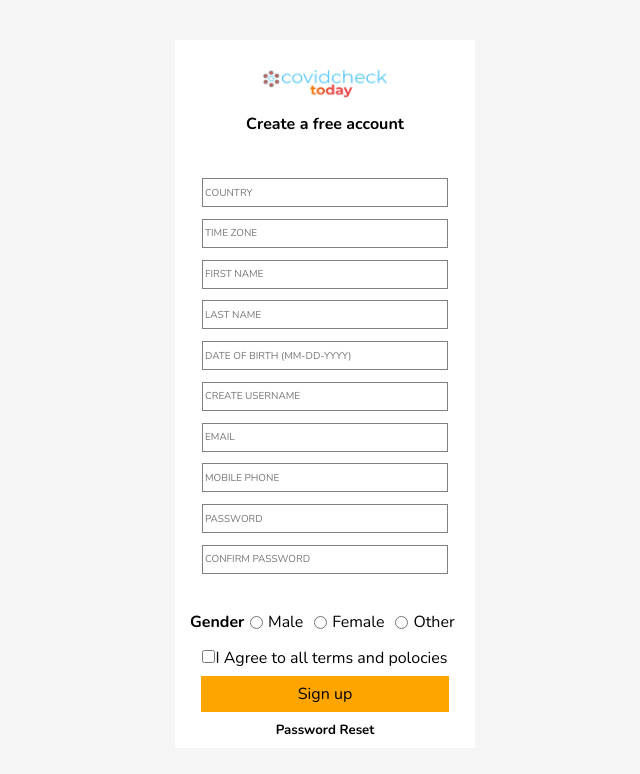
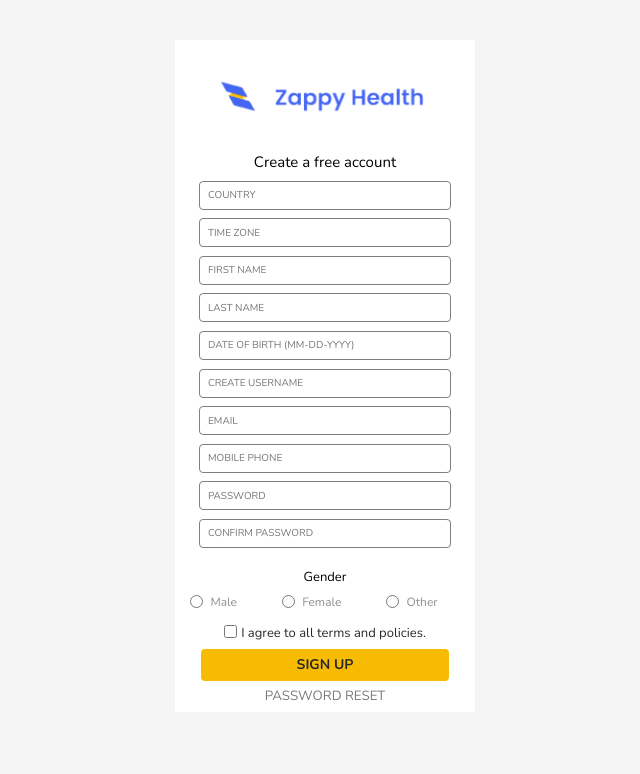
Before and after one commit to nascott94/telahealth-portal, a React (Create React App) app: page /newuser in a window 1280 px wide. Shown: the top 774 px of the page, without its empty margins (315-955 px from the left). Built offline with nearby package versions, Linux system fonts and the light colour scheme.

Commit message:
login and new user worky

```diff
--- a/src/components/homepage/Sidebar.js
+++ b/src/components/homepage/Sidebar.js
@@ -90,7 +90,7 @@ const Sidebar = () => {
               <span>Profile</span>
             </li>
           </Link>
-          <Link to="/logout" style={{ textDecoration: 'none' }}>
+          <Link to="/login" style={{ textDecoration: 'none' }}>
             <li>
               <ExitToAppIcon className="icon" />
               <span>Logout</span>
--- a/src/pages/Home.js
+++ b/src/pages/Home.js
@@ -1,10 +1,10 @@
-import React from "react";
-import styled from "styled-components";
-import Sidebar from "../components/homepage/Sidebar";
-import Navbar from "../components/homepage/Navbar";
-import Dashboard from "../components/homepage/Dashboard";
-import HealthPass from "../components/homepage/HealthPass";
-import Footer from "../components/homepage/Footer";
+import React from 'react';
+import styled from 'styled-components';
+import Sidebar from '../components/homepage/Sidebar';
+import Navbar from '../components/homepage/Navbar';
+import Dashboard from '../components/homepage/Dashboard';
+import HealthPass from '../components/homepage/HealthPass';
+import Footer from '../components/homepage/Footer';
 
 const Container = styled.div`
   height: 100%;
@@ -39,12 +39,6 @@ const DashboardContainer = styled.div`
   background-color: #eaedf1;
 `;
 
-const DashboardContainerBottom = styled.div`
-  height: 40%;
-  width: 100%;
-  background-color: #eaedf1;
-`;
-
 const HealthPassContainer = styled.div`
   height: 40%;
   width: 100%;
@@ -52,11 +46,6 @@ const HealthPassContainer = styled.div`
   padding-left: 20px;
   background-color: #eaedf1;
   padding-bottom: 15px;
-`;
-
-const FooterContainer = styled.div`
-  height: 100px;
-  width: 100%;
 `;
 
 const Home = () => {
@@ -73,7 +62,6 @@ const Home = () => {
           <DashboardContainer>
             <Dashboard />
           </DashboardContainer>
-
           <HealthPassContainer>
             <HealthPass />
           </HealthPassContainer>
--- a/src/pages/Login.js
+++ b/src/pages/Login.js
@@ -1,6 +1,7 @@
-import React from "react";
-import styled from "styled-components";
-import Logosrc from "../media/logo.png";
+import React from 'react';
+import { Link } from 'react-router-dom';
+import styled from 'styled-components';
+import Logosrc from '../media/zappi-logo.png';
 
 const LoginContainer = styled.div`
   height: 100vh;
@@ -49,12 +50,12 @@ const BottomLoginBox = styled.div`
 `;
 
 const Logo = styled.img`
-  width: 160px;
-  height: 45px;
+  width: 290px;
+  height: 290px;
 `;
 
 const InputBox = styled.input.attrs({
-  type: "input",
+  type: 'input',
 })`
   height: 45px;
   width: 80%;
@@ -62,25 +63,43 @@ const InputBox = styled.input.attrs({
   border: 0.5px solid grey;
   text-transform: uppercase;
   cursor: pointer;
-  font-size: 10px;
+  font-size: 11px;
+  padding-left: 9px;
+  border-radius: 4px;
 `;
 
 const IAgreeContainer = styled.div`
-  height: 25px;
+  height: 15px;
   width: 90%;
   background-color: white;
   display: flex;
   align-items: center;
   justify-content: center;
+  font-size: 13px;
+  color: #8f8f8f;
+
+  .check-box {
+    padding-right: 4px;
+    padding-top: 2px;
+  }
 `;
 
-const LoginButton = styled.div`
+const LoginButton = styled.button`
   width: 82%;
   height: 40%;
-  background-color: orange;
+  background-color: #f7bc01;
   display: flex;
   justify-content: center;
   align-items: center;
+  border-radius: 4px;
+  font-size: 15px;
+  font-weight: bold;
+  border: none;
+  color: #292929;
+  cursor: pointer;
+  :hover {
+    background-color: #f9d24d;
+  }
 `;
 
 const ResetOptions = styled.div`
@@ -89,6 +108,14 @@ const ResetOptions = styled.div`
   display: flex;
   justify-content: space-between;
   align-items: center;
+  font-size: 12px;
+
+  button {
+    border: none;
+    background-color: white;
+    cursor: pointer;
+    color: #7a7a7a;
+  }
 `;
 
 const Login = () => {
@@ -105,16 +132,22 @@ const Login = () => {
               <InputBox placeholder="Password"></InputBox>
             </MiddleLoginBox>
             <IAgreeContainer>
-              <span>
+              <span className="check-box">
                 <input type="checkbox" />
               </span>
-              <label class="checkmark">I Agree to all terms and polocies</label>
+              <label class="checkmark">
+                I agree to all terms and policies.
+              </label>
             </IAgreeContainer>
             <BottomLoginBox>
-              <LoginButton>LOG IN</LoginButton>
+              <LoginButton>
+                <Link to="/" style={{ textDecoration: 'none' }}>
+                  LOG IN
+                </Link>
+              </LoginButton>
               <ResetOptions>
-                <h5>FORGET PASSWORD</h5>
-                <h5>NEW USER? REGISTER</h5>
+                <button>FORGET PASSWORD</button>
+                <button>NEW USER? REGISTER</button>
               </ResetOptions>
             </BottomLoginBox>
           </LoginBox>
--- a/src/pages/NewUser.js
+++ b/src/pages/NewUser.js
@@ -1,6 +1,6 @@
 import React from 'react';
 import styled from 'styled-components';
-import Logosrc from '../media/logo.png';
+import Logosrc from '../media/zappi-logo.png';
 
 const NewUserContainer = styled.div`
   height: 100vh;
@@ -17,13 +17,18 @@ const NewUserBox = styled.div`
 `;
 
 const TopNewUserBox = styled.div`
-  height: 15%;
+  height: 10%;
   width: 100%;
+  padding-top: 20px;
   background-color: white;
   display: flex;
   flex-direction: column;
   justify-content: center;
   align-items: center;
+`;
+const Logo = styled.img`
+  width: 240px;
+  height: 290px;
 `;
 
 const MiddlenewUserBox = styled.div`
@@ -33,9 +38,13 @@ const MiddlenewUserBox = styled.div`
   flex-direction: column;
   align-items: center;
   justify-content: space-between;
-  padding-top: 30px;
-  padding-bottom: 30px;
+  padding-top: 20px;
+  padding-bottom: 20px;
   background-color: white;
+
+  .title {
+    font-size: 15px;
+  }
 `;
 
 const BottomNewUserBox = styled.div`
@@ -46,6 +55,11 @@ const BottomNewUserBox = styled.div`
   flex-direction: column;
   justify-content: center;
   align-items: center;
+
+  .title {
+    color: black;
+    font-size: 13px;
+  }
 `;
 
 const InputBox = styled.input.attrs({
@@ -58,12 +72,8 @@ const InputBox = styled.input.attrs({
   text-transform: uppercase;
   cursor: pointer;
   font-size: 10px;
-`;
-
-const Logo = styled.img`
-  width: 130px;
-  height: 30px;
-  margin: 15px;
+  padding-left: 8px;
+  border-radius: 4px;
 `;
 
 const GenderContainer = styled.div`
@@ -73,6 +83,12 @@ const GenderContainer = styled.div`
   display: flex;
   align-items: center;
   justify-content: space-between;
+  font-size: 12px;
+  color: #8f8f8f;
+
+  input {
+    margin-right: -15px;
+  }
 `;
 
 const IAgreeContainer = styled.div`
@@ -82,6 +98,13 @@ const IAgreeContainer = styled.div`
   display: flex;
   align-items: center;
   justify-content: center;
+  font-size: 13px;
+  color: #292929;
+
+  .check-box {
+    padding-right: 4px;
+    padding-top: 2px;
+  }
 `;
 
 const SignUpButtonContainer = styled.div`
@@ -96,10 +119,19 @@ const SignUpButtonContainer = styled.div`
 const SignUpButton = styled.div`
   width: 92%;
   height: 100%;
-  background-color: orange;
+  background-color: #f7bc01;
   display: flex;
   justify-content: center;
   align-items: center;
+  border-radius: 4px;
+  font-size: 14px;
+  font-weight: bold;
+  border: none;
+  color: #292929;
+  cursor: pointer;
+  :hover {
+    background-color: #f9d24d;
+  }
 `;
 
 const PasswordResetContainer = styled.div`
@@ -109,6 +141,13 @@ const PasswordResetContainer = styled.div`
   display: flex;
   align-items: center;
   justify-content: center;
+
+  button {
+    border: none;
+    background-color: white;
+    cursor: pointer;
+    color: #7a7a7a;
+  }
 `;
 
 const NewUser = () => {
@@ -118,9 +157,9 @@ const NewUser = () => {
         <NewUserBox>
           <TopNewUserBox>
             <Logo src={Logosrc} />
-            <h4>Create a free account</h4>
           </TopNewUserBox>
           <MiddlenewUserBox>
+            <div className="title">Create a free account</div>
             <InputBox placeholder="Country"></InputBox>
             <InputBox placeholder="Time Zone"></InputBox>
             <InputBox placeholder="First Name"></InputBox>
@@ -133,8 +172,8 @@ const NewUser = () => {
             <InputBox placeholder="Confirm Password"></InputBox>
           </MiddlenewUserBox>
           <BottomNewUserBox>
+            <div className="title">Gender</div>
             <GenderContainer>
-              <h4>Gender</h4>
               <input type="radio" />
               <label for="html">Male</label>
               <br></br>
@@ -146,16 +185,18 @@ const NewUser = () => {
               <br></br>
             </GenderContainer>
             <IAgreeContainer>
-              <span>
+              <span className="check-box">
                 <input type="checkbox" />
               </span>
-              <label class="checkmark">I Agree to all terms and polocies</label>
+              <label class="checkmark">
+                I agree to all terms and policies.
+              </label>
             </IAgreeContainer>
             <SignUpButtonContainer>
-              <SignUpButton>Sign up</SignUpButton>
+              <SignUpButton>SIGN UP</SignUpButton>
             </SignUpButtonContainer>
             <PasswordResetContainer>
-              <h5>Password Reset</h5>
+              <button>PASSWORD RESET</button>
             </PasswordResetContainer>
           </BottomNewUserBox>
         </NewUserBox>
--- a/src/pages/Vaccinations.js
+++ b/src/pages/Vaccinations.js
@@ -1,9 +1,9 @@
-import React from "react";
-import styled from "styled-components";
-import Navbar from "../components/homepage/Navbar";
-import Sidebar from "../components/homepage/Sidebar";
-import AddRoundedIcon from "@mui/icons-material/AddRounded";
-import Footer from "../components/homepage/Footer";
+import React from 'react';
+import styled from 'styled-components';
+import Navbar from '../components/homepage/Navbar';
+import Sidebar from '../components/homepage/Sidebar';
+import AddRoundedIcon from '@mui/icons-material/AddRounded';
+import Footer from '../components/homepage/Footer';
 
 const Container = styled.div`
   height: 100%;
@@ -400,7 +400,7 @@ const Vaccinations = () => {
                 <div>Create Your Online Vaccination Record</div>
               </RightMainTopLeft>
               <RightMainTopRight>
-                <button>Vacination Button</button>
+                <button>Vaccination Button</button>
               </RightMainTopRight>
             </RightMainTop>
             <RightMainBottom>
```
Also changed, not shown: public/little-logo.png.
